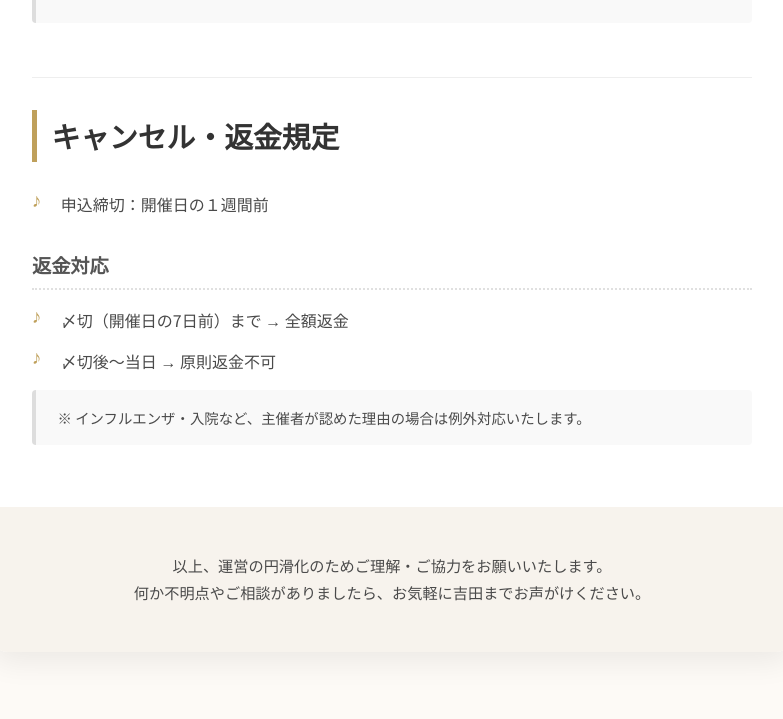
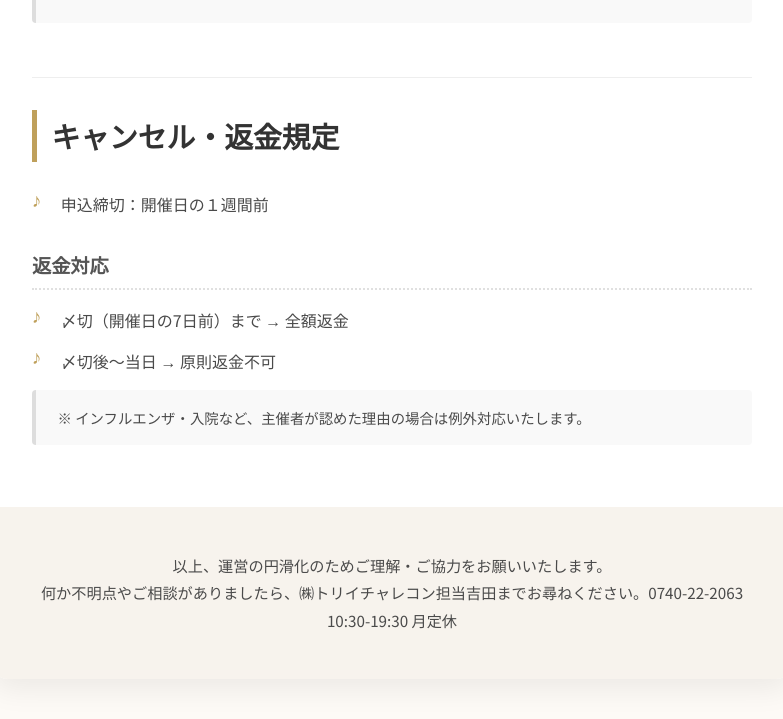
Before and after one commit to kens-pro/tyarekon, a plain HTML site: page index.html in a window 1280 px wide. Shown: the part 1015-1734 px from the top of the page, without its empty margins (248-1031 px from the left). Before the commit the page ends 1707 px from the top, so only its background shows below. Drawn offline with Linux system fonts and the light colour scheme.

Commit message:
微細な変更微細な変更

```diff
--- a/index.html
+++ b/index.html
@@ -225,7 +225,7 @@
 
     <footer>
       <p>以上、運営の円滑化のためご理解・ご協力をお願いいたします。<br>
-      何か不明点やご相談がありましたら、お気軽に吉田までお声がけください。</p>
+      何か不明点やご相談がありましたら、㈱トリイチャレコン担当吉田までお尋ねください。0740-22-2063　10:30-19:30 月定休</p>
     </footer>
   </main>
 
```
